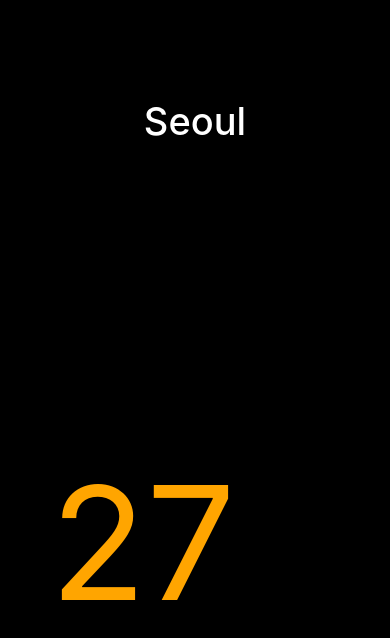
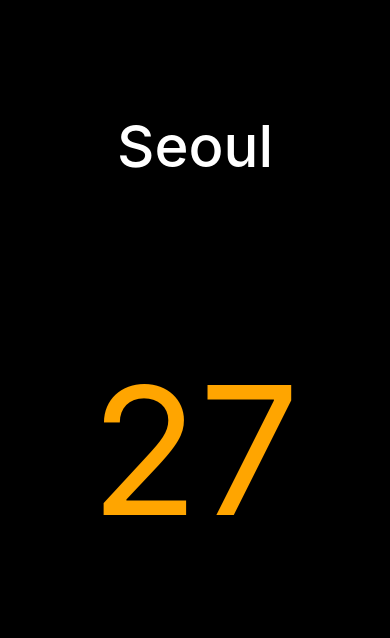
Before and after one commit to wonjin-dev/study_react-native_Expo_WeatherApp, a React Native app: screen / in a window 390 px wide. Shown: the top 638 px of the page. Built offline with nearby package versions, Linux system fonts and the light colour scheme.

Commit message:
Finish Styling

```diff
--- a/App.js
+++ b/App.js
@@ -1,5 +1,8 @@
-import React from 'react';
-import { StyleSheet, View, Text } from 'react-native';
+import React from "react";
+import { View, Text, Dimensions, StyleSheet, ScrollView } from "react-native";
+
+const { width } = Dimensions.get("window");
+const screenWidth = width;
 
 export default function App() {
   return (
@@ -7,11 +10,29 @@
       <View style={styles.city}>
         <Text style={styles.cityName}>Seoul</Text>
       </View>
-      <View style={styles.weather}>
+      <ScrollView
+        pagingEnabled
+        horizontal
+        showsHorizontalScrollIndicator={false}
+        contentContainerStyle={styles.weather}
+      >
         <View style={styles.day}>
           <Text style={styles.temp}>27</Text>
+          <Text style={styles.description}>Sunny</Text>
         </View>
-      </View>
+        <View style={styles.day}>
+          <Text style={styles.temp}>27</Text>
+          <Text style={styles.description}>Sunny</Text>
+        </View>
+        <View style={styles.day}>
+          <Text style={styles.temp}>27</Text>
+          <Text style={styles.description}>Sunny</Text>
+        </View>
+        <View style={styles.day}>
+          <Text style={styles.temp}>27</Text>
+          <Text style={styles.description}>Sunny</Text>
+        </View>
+      </ScrollView>
     </View>
   );
 }
@@ -19,28 +40,30 @@
 const styles = StyleSheet.create({
   container: {
     flex: 1,
-    backgroundColor: 'black'
+    backgroundColor: "black",
   },
   city: {
     flex: 1.2,
-    justifyContent: 'center',
-    alignItems: 'center'
-  },
-  weather: {
-    flex: 3
-  },
-  day: {
-    flex: 1,
-    justifyContent: 'center',
-    marginLeft: 50
+    justifyContent: "center",
+    alignItems: "center",
   },
   cityName: {
     color: 'white',
-    fontSize: 38,
-    fontWeight: '500'
+    fontSize: 58,
+    fontWeight: "500",
+  },
+  day: {
+    width: screenWidth,
+    alignItems: "center",
   },
   temp: {
     color: 'orange',
-    fontSize: 158
-  }
+    marginTop: 50,
+    fontWeight: "400",
+    fontSize: 178,
+  },
+  description: {
+    marginTop: -30,
+    fontSize: 60,
+  },
 });
```
Also changed, not shown: 1 other file (tests, documents, lock files or other folders).
